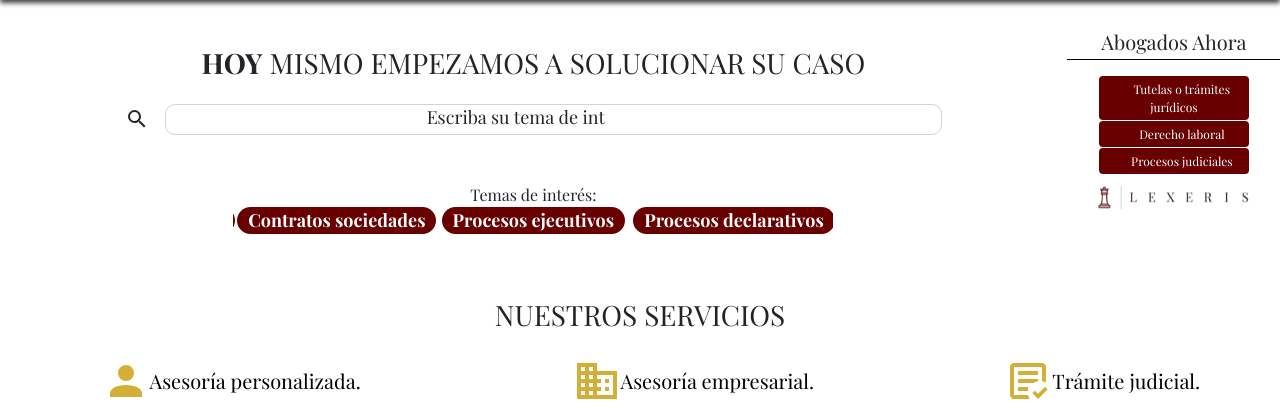
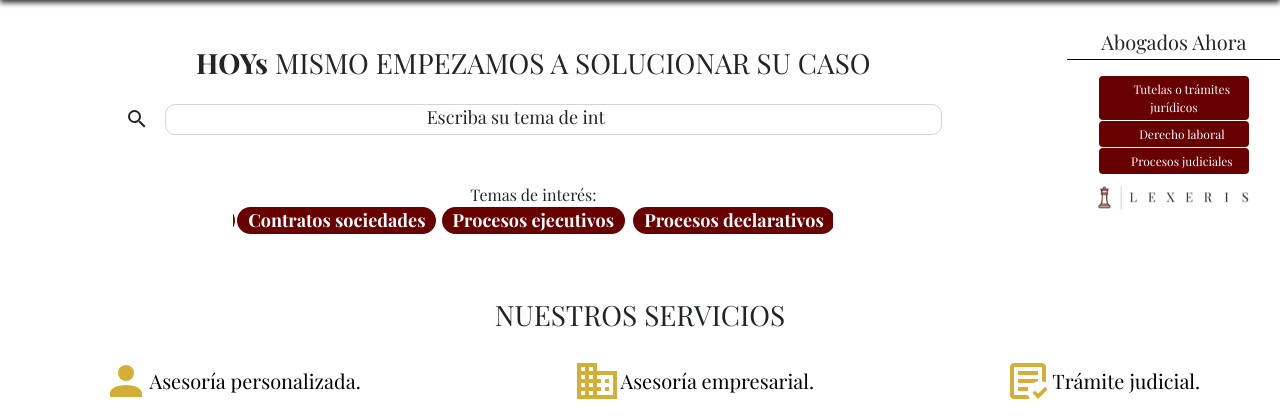
Before and after one commit to AFBGDeveloper/lexeris-front, a PHP site: page / in a window 1280 px wide. Shown: the part 61-481 px from the top of the page. Run offline with PHP 8.4, Linux system fonts and the light colour scheme.

Commit message:
'index-modifed'

```diff
--- a/index.php
+++ b/index.php
@@ -31,7 +31,7 @@
 					<div class="col-12 col-md-10">
 
 						<section class="row justify-content-center text-center my-3">
-							<h3><b>HOY</b> MISMO EMPEZAMOS A SOLUCIONAR SU CASO</h3>
+							<h3><b>HOYs</b> MISMO EMPEZAMOS A SOLUCIONAR SU CASO</h3>
 						</section>
 
 						<section class="row pos-relative">
```
